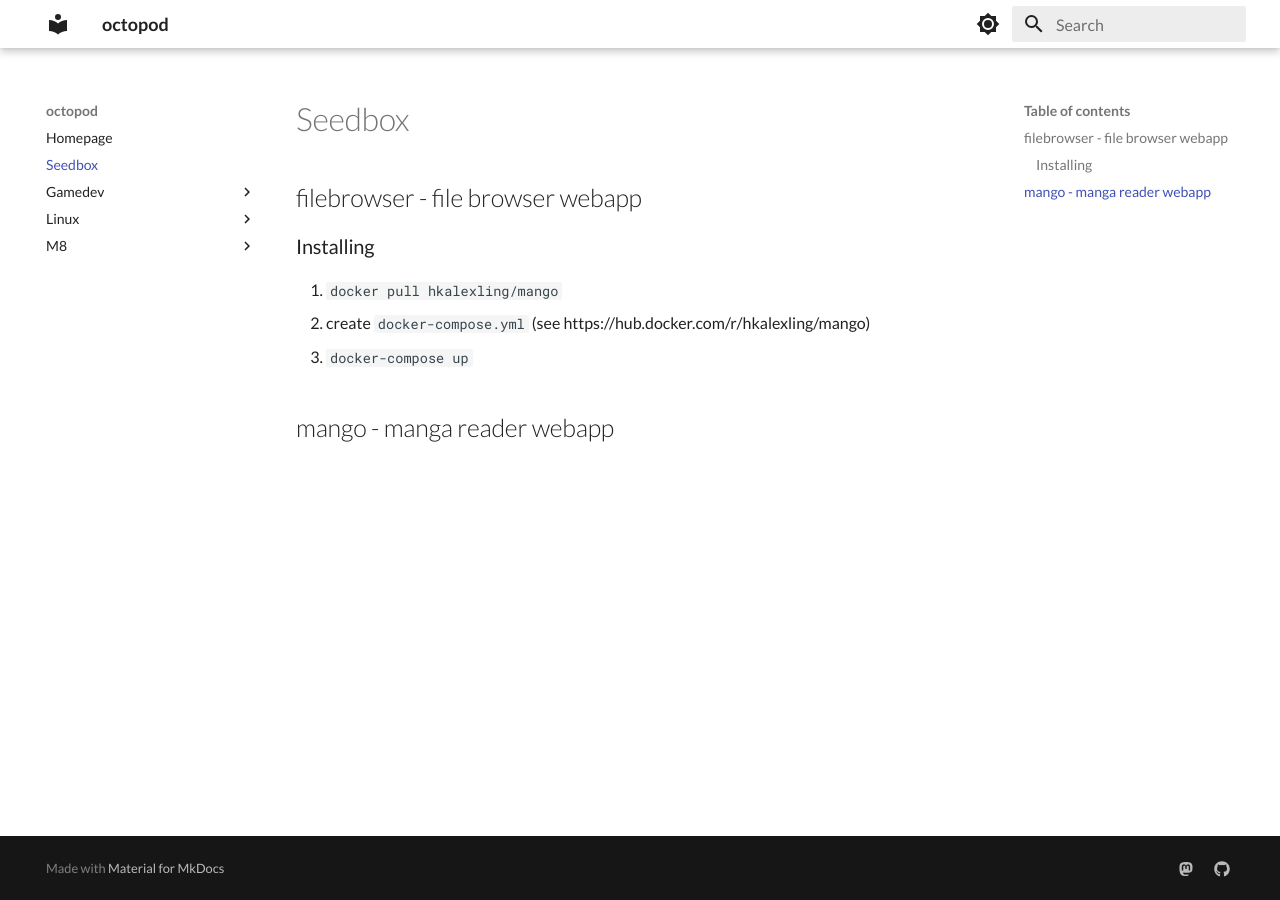
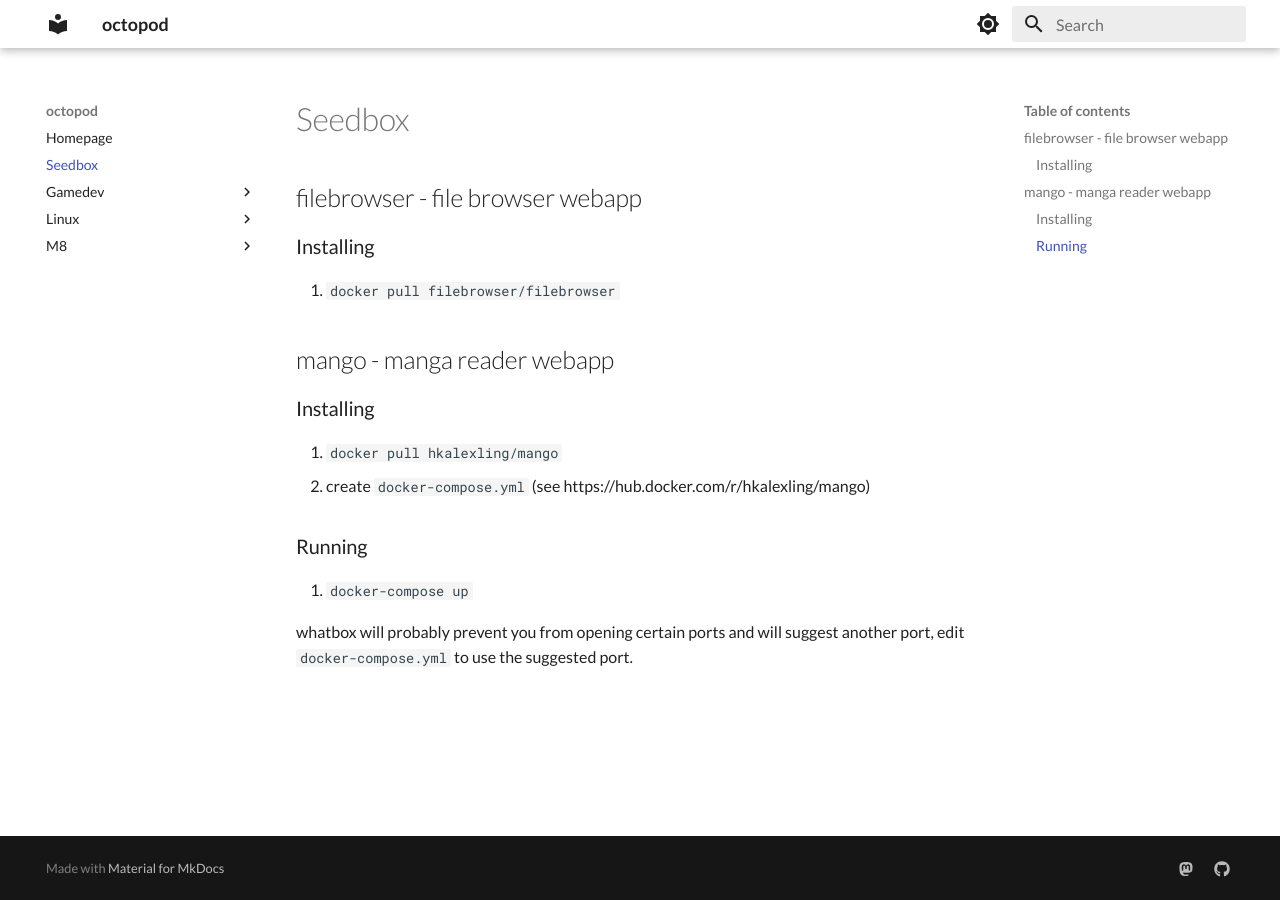
Before and after one commit to bakana808/mkdocs, an MkDocs documentation site: the page built from docs/seedbox.md, in a window 1280 px wide. Built offline with MkDocs 1.6.1 and Material for MkDocs 9.7.7, drawn with Linux system fonts in a browser that asks for light colours.

Commit message:
vault backup: 2024-03-08 22:08:06

```diff
--- a/docs/seedbox.md
+++ b/docs/seedbox.md
@@ -3,8 +3,15 @@
 ## filebrowser - file browser webapp
 
 ### Installing
+1. `docker pull filebrowser/filebrowser`
+
+## mango - manga reader webapp
+
+### Installing
 1. `docker pull hkalexling/mango`
 2. create `docker-compose.yml` (see https://hub.docker.com/r/hkalexling/mango)
+
+### Running
 3. `docker-compose up`
 
-## mango - manga reader webapp
+whatbox will probably prevent you from opening certain ports and will suggest another port, edit `docker-compose.yml` to use the suggested port.
```
